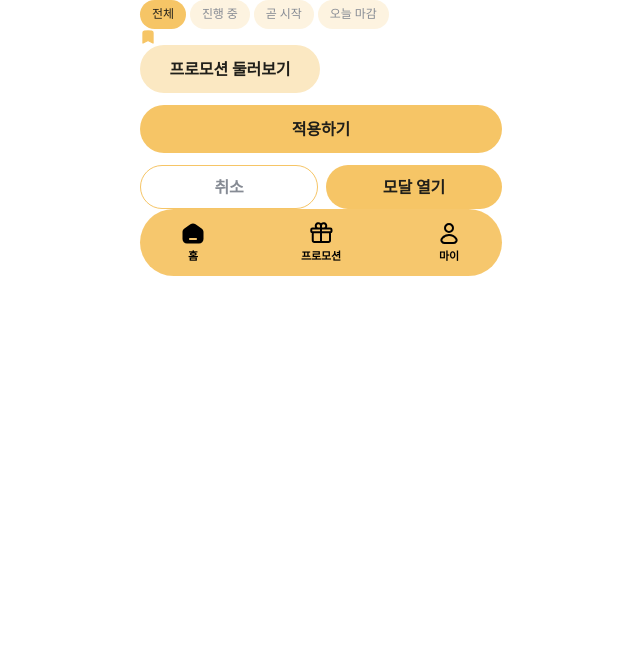
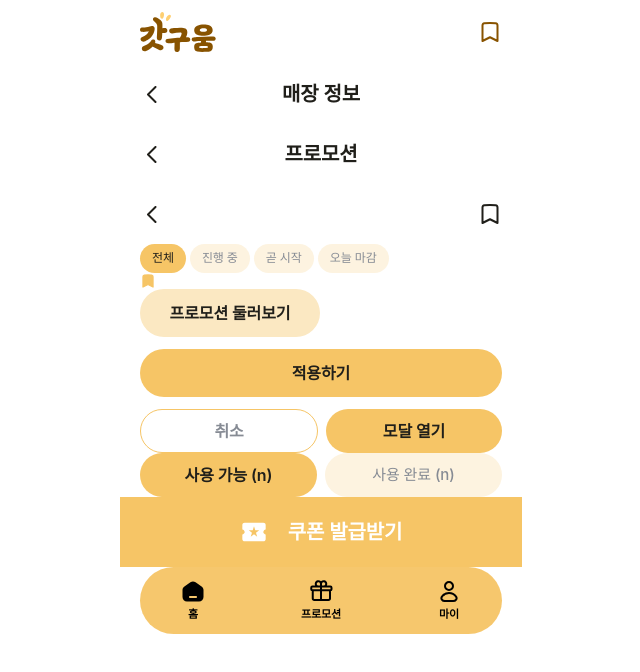
Before and after one commit to EWHA-SHINCHON1/godguum-frontend, a React (Vite) app: page / in a window 1280 px wide. Shown: the top 672 px of the page, without its empty margins (319-959 px from the left). Built offline with nearby package versions, Linux system fonts and the light colour scheme; a web font is replaced by a local one.

Commit message:
feat: 미리보기 화면 수정

```diff
--- a/src/App.jsx
+++ b/src/App.jsx
@@ -3,7 +3,13 @@ import {
   Button,
   Tag,
   Bookmark,
+  SearchBar,
+  Header,
+  IconButton,
+  TopBar,
   BottomNav,
+  CouponIssueBar,
+  SegmentedTabs,
   ConfirmModal,
 } from "./components/common";
 import headerBookmark from "./assets/icons/header-bookmark.svg";
@@ -26,11 +32,22 @@ const FILTERS = ["전체", "진행 중", "곧 시작", "오늘 마감"];
 export default function App() {
   const [filter, setFilter] = useState("전체");
   const [saved, setSaved] = useState(true);
+  const [query, setQuery] = useState("");
+  const [tab, setTab] = useState("available");
   const [nav, setNav] = useState("home");
   const [modalOpen, setModalOpen] = useState(false);
 
   return (
     <main className="mx-auto min-h-screen w-full max-w-[402px] bg-surface pb-32">
+      <TopBar />
+
+      <Header title="매장 정보" onBack={() => {}} />
+      <Header title="프로모션" onBack={() => {}} />
+      <Header
+        onBack={() => {}}
+        right={<IconButton icon={headerBookmark} label="저장" />}
+      />
+
       <div className="flex items-center gap-1 px-5">
         {FILTERS.map((f) => (
           <Tag key={f} selected={filter === f} onClick={() => setFilter(f)}>
@@ -38,7 +55,6 @@ export default function App() {
           </Tag>
         ))}
       </div>
-
       <div className="flex items-center gap-4 px-5">
         <Bookmark saved={saved} onToggle={setSaved} />
       </div>
@@ -62,6 +78,17 @@ export default function App() {
         </div>
       </div>
 
+      <SegmentedTabs
+        items={[
+          { value: "available", label: "사용 가능 (n)" },
+          { value: "used", label: "사용 완료 (n)" },
+        ]}
+        value={tab}
+        onChange={setTab}
+      />
+
+      <CouponIssueBar />
+
       <div className="px-5">
         <BottomNav active={nav} onChange={setNav} />
       </div>
```
